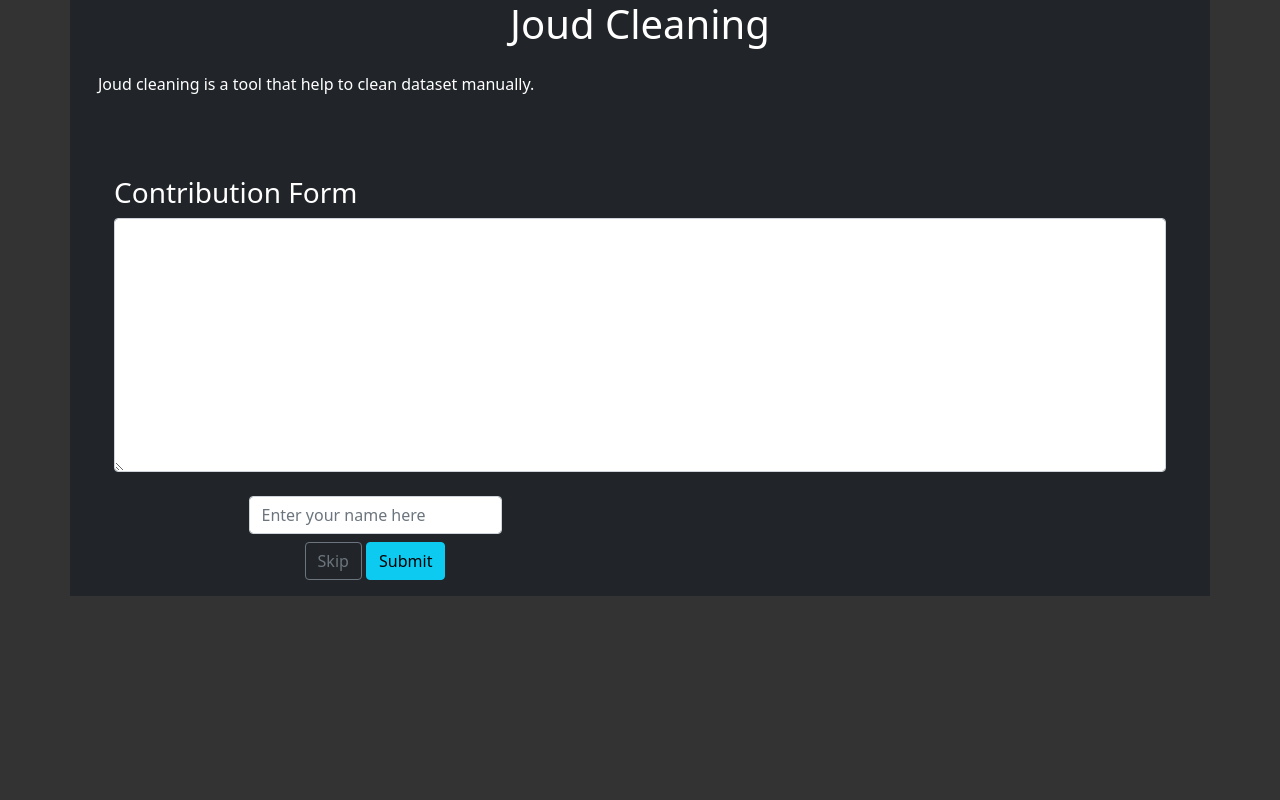
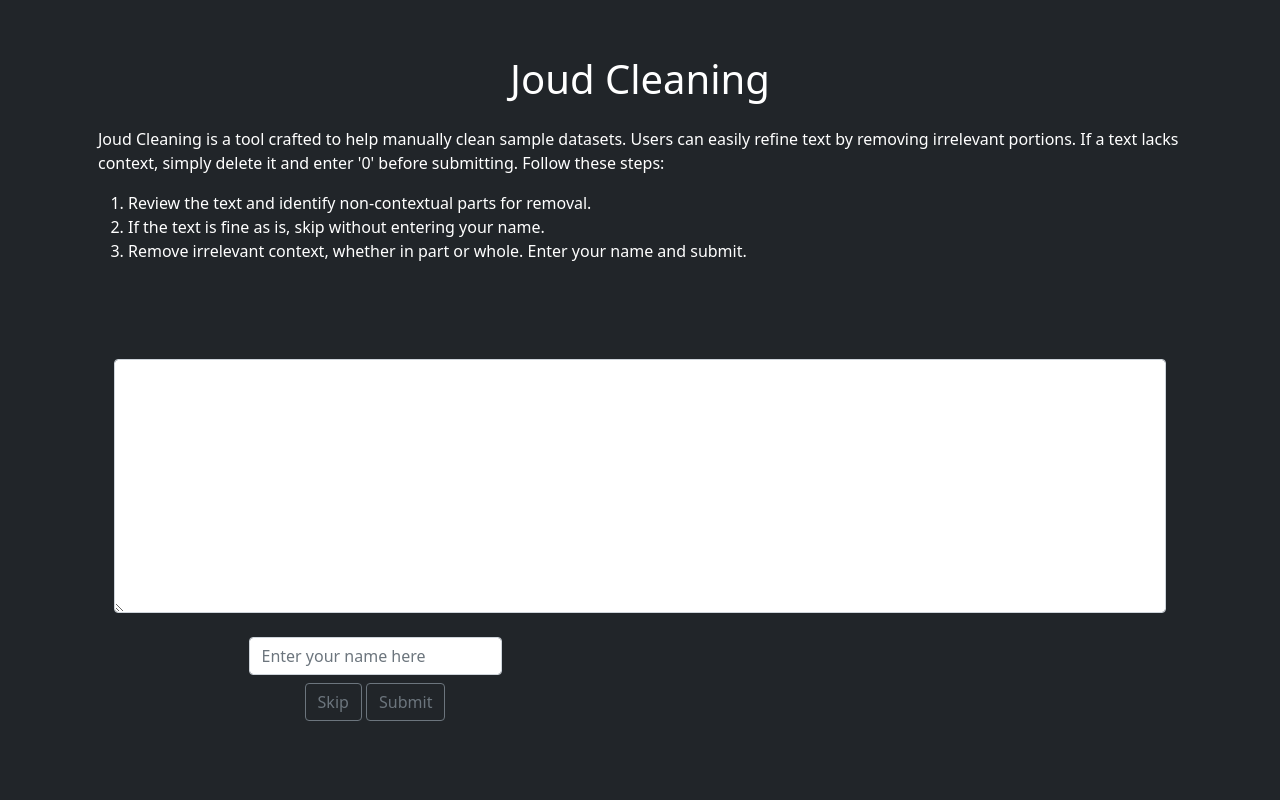
Before and after one commit to KhalidAlt/joud_app, a Flask app: page / in a window 1280 px wide. Run offline with Flask 3, Linux system fonts and the light colour scheme; data that the repository does not hold is empty; some libraries are stand-ins or nearby versions.

Commit message:
html update

```diff
--- a/templates/body.html
+++ b/templates/body.html
@@ -1,7 +1,12 @@
 <div class="row p-3 mb-2 bg-dark">
   <p>
-    Joud cleaning is a tool that help to clean dataset manually.
-  </p>
+    Joud Cleaning is a tool crafted to help manually clean sample datasets. Users can easily refine text by removing irrelevant portions. If a text lacks context, simply delete it and enter '0' before submitting. Follow these steps:
+    <ol style="margin-left: 30px;">
+        <li> Review the text and identify non-contextual parts for removal.</li>
+        <li> If the text is fine as is, skip without entering your name.</li>
+        <li> Remove irrelevant context, whether in part or whole. Enter your name and submit.</li>
+    </ol>
+</p>
   <div class="col-sm-12 bg-dark">
     </div>
   <div class="row">
@@ -22,7 +27,6 @@
   <form method="POST" id="theForm">
     <div class="row bg-dark text-white p-3 mb-2">
       <div class="col-sm-12">
-        <h3>Contribution Form</h3>
         <div class="col-sm-6">
           <span class="badge text-white bg-dark" id="index_text"></span>
         </div>
@@ -37,7 +41,7 @@
           </div>
           <div class="col-sm-6 mx-auto mt-2">
             <button type="button" class="btn btn-outline-secondary" onclick="getNext()">Skip</button>
-            <button type="submit" class="btn btn-info" id="btnSubmit">Submit</button>
+            <button type="submit" class="btn btn-outline-secondary" id="btnSubmit">Submit</button>
             <input type="hidden" class="form-control" id="index_input" name="index" readonly>
           </div>
         </div>
--- a/templates/explore.html
+++ b/templates/explore.html
@@ -22,7 +22,7 @@
 
         </div>
         {% include 'body.html' %}
-        <div id="main" style="width: 800px;height:400px;" align="center"></div>
+        <div id="main" style="width: 8000px;height:1000px;" align-items="center"></div>
 
         <!-- Optional JavaScript -->
         <!-- jQuery first, then Popper.js, then Bootstrap JS -->
--- a/templates/index.html
+++ b/templates/index.html
@@ -12,7 +12,7 @@
     <title>JOUD</title>
 </head>
 
-<body style="background-color: #333; color: white;">
+<body class="bg-dark text-white d-flex align-items-center vh-100">
     <div class="container">
         <div class="row text-white bg-dark">
             <div align="center">
```
